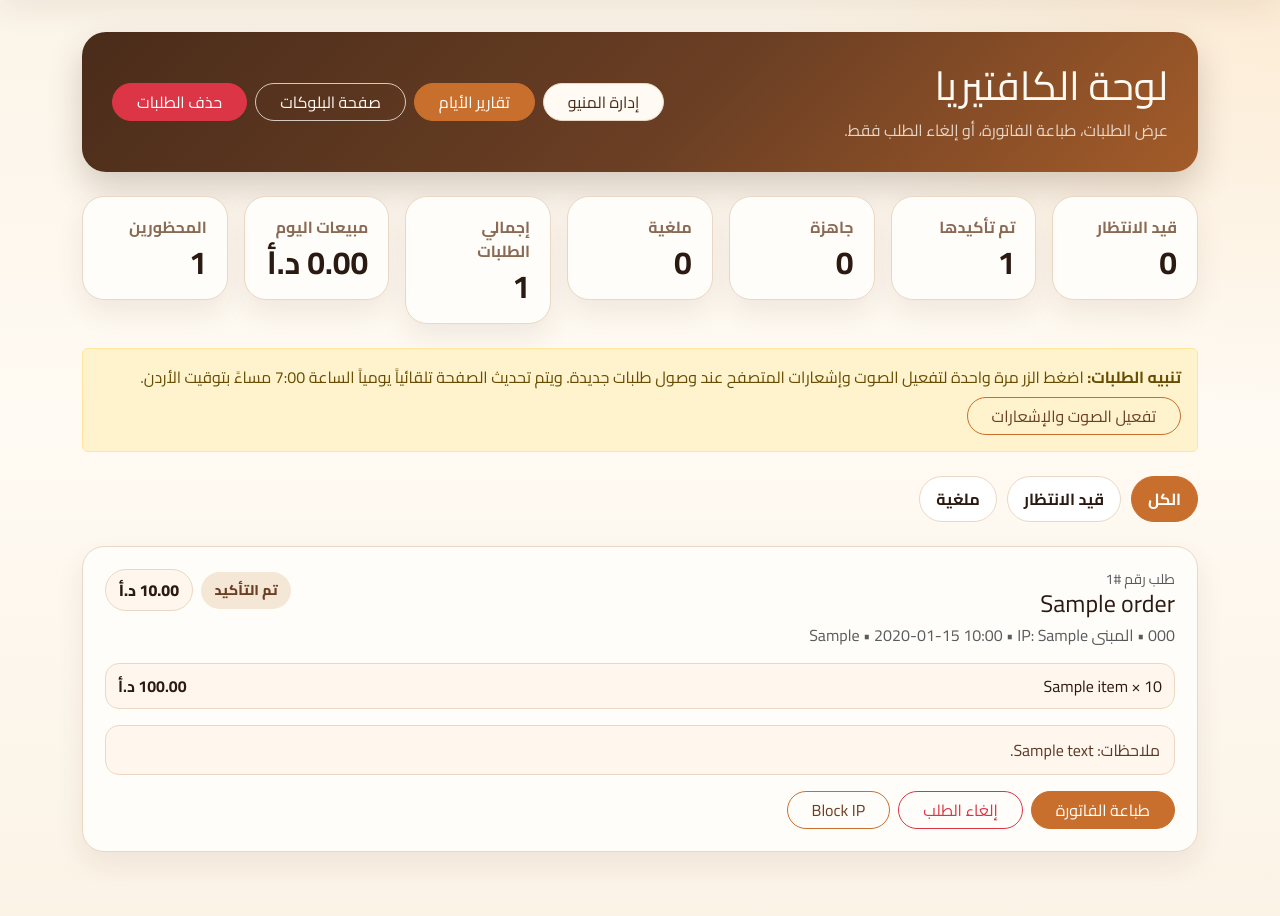
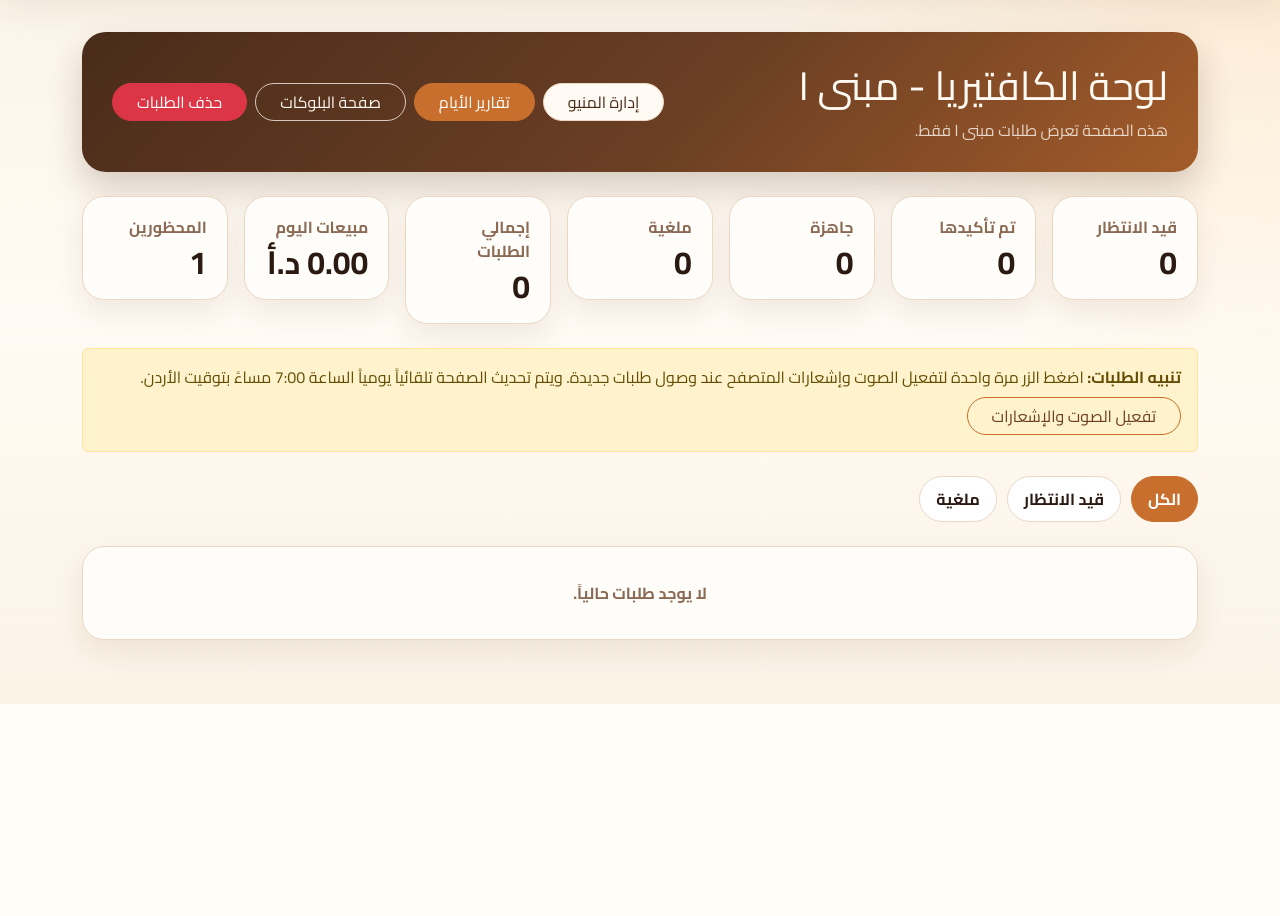
Before and after one commit to yousef-yasin/ArabCafe, a Flask app: page /adminarabcafeaau123/dashboard in a window 1280 px wide. Shown: the part 101-1017 px from the top of the page. After the commit the page ends 805 px from the top, so only its background shows below. Run offline with Flask 3, Linux system fonts and the light colour scheme; the visitor is signed in with stand-in values (Sample User, id 1); tables that the repository leaves empty hold one stand-in row (values such as "Sample post"); some libraries are stand-ins or nearby versions.

Commit message:
Add files via upload

```diff
--- a/cafeteria_db_ready/app.py
+++ b/cafeteria_db_ready/app.py
@@ -149,8 +149,23 @@ def admin_required(func_):
     def wrapper(*args, **kwargs):
         if not session.get('admin_id'):
             return redirect(url_for('admin_login'))
+        # لو الجلسة قديمة وما فيها مبنى، نخليه I افتراضياً.
+        if session.get('admin_building') not in {'I', 'B'}:
+            session['admin_building'] = 'I'
         return func_(*args, **kwargs)
     return wrapper
+
+
+def current_admin_building():
+    return session.get('admin_building') if session.get('admin_building') in {'I', 'B'} else 'I'
+
+
+def building_orders_query():
+    return Order.query.filter_by(building=current_admin_building())
+
+
+def get_order_for_current_building(order_id):
+    return Order.query.filter_by(id=order_id, building=current_admin_building()).first_or_404()
 
 
 def _format_receipt_lines(order):
@@ -471,7 +486,7 @@ def seed_data():
 def admin_orders_partial():
     status_filter = request.args.get("status", "all")
 
-    query = Order.query.order_by(Order.created_at.desc())
+    query = building_orders_query().order_by(Order.created_at.desc())
 
     if status_filter != "all":
         query = query.filter_by(status=status_filter)
@@ -483,12 +498,14 @@ def admin_orders_partial():
 @app.route(f'/{ADMIN_SECRET_PATH}/orders_meta')
 @admin_required
 def admin_orders_meta():
-    latest_order = Order.query.order_by(Order.created_at.desc()).first()
+    query = building_orders_query()
+    latest_order = query.order_by(Order.created_at.desc()).first()
     return jsonify({
         'latest_order_id': latest_order.id if latest_order else 0,
-        'pending_count': Order.query.filter_by(status='pending').count(),
-        'confirmed_count': Order.query.filter_by(status='confirmed').count(),
-        'ready_count': Order.query.filter_by(status='ready').count()
+        'pending_count': building_orders_query().filter_by(status='pending').count(),
+        'confirmed_count': building_orders_query().filter_by(status='confirmed').count(),
+        'ready_count': building_orders_query().filter_by(status='ready').count(),
+        'building': current_admin_building()
     })
 def get_upload_blob(file_storage):
     if not file_storage or not file_storage.filename:
@@ -619,11 +636,16 @@ def admin_login():
     if request.method == 'POST':
         username = request.form.get('username', '').strip()
         password = request.form.get('password', '')
+        building = request.form.get('building', '').strip().upper()
+        if building not in {'I', 'B'}:
+            flash('اختاري مبنى I أو B قبل تسجيل الدخول.', 'danger')
+            return render_template('admin_login.html')
         admin = Admin.query.filter_by(username=username).first()
         if admin and check_password_hash(admin.password_hash, password):
             session['admin_id'] = admin.id
             session['admin_username'] = admin.username
-            flash('تم تسجيل الدخول بنجاح.', 'success')
+            session['admin_building'] = building
+            flash(f'تم تسجيل الدخول بنجاح لمبنى {building}.', 'success')
             return redirect(url_for('admin_dashboard'))
         flash('بيانات الدخول غير صحيحة.', 'danger')
     return render_template('admin_login.html')
@@ -640,30 +662,33 @@ def admin_logout():
 @admin_required
 def admin_dashboard():
     status = request.args.get('status')
-    query = Order.query.order_by(Order.created_at.desc())
+    building = current_admin_building()
+    query = building_orders_query().order_by(Order.created_at.desc())
     if status:
         query = query.filter_by(status=status)
     orders = query.all()
+    stats_query = building_orders_query()
     stats = {
-        'pending': Order.query.filter_by(status='pending').count(),
-        'confirmed': Order.query.filter_by(status='confirmed').count(),
-        'ready': Order.query.filter_by(status='ready').count(),
-        'cancelled': Order.query.filter_by(status='cancelled').count(),
-        'total_orders': Order.query.count(),
+        'pending': building_orders_query().filter_by(status='pending').count(),
+        'confirmed': building_orders_query().filter_by(status='confirmed').count(),
+        'ready': building_orders_query().filter_by(status='ready').count(),
+        'cancelled': building_orders_query().filter_by(status='cancelled').count(),
+        'total_orders': stats_query.count(),
         'blocked_users': BlockedUser.query.count(),
         'sales_today': round(
             db.session.query(func.coalesce(func.sum(Order.total), 0.0))
+            .filter(Order.building == building)
             .filter(func.date(Order.created_at) == jordan_now().date().isoformat())
             .scalar() or 0.0, 2
         )
     }
-    return render_template('admin_dashboard.html', orders=orders, stats=stats, active_status=status)
+    return render_template('admin_dashboard.html', orders=orders, stats=stats, active_status=status, admin_building=building)
 
 
 @app.route(f'/{ADMIN_SECRET_PATH}/reports')
 @admin_required
 def reports():
-    daily_orders = Order.query.filter(Order.status != 'cancelled').order_by(Order.created_at.desc()).all()
+    daily_orders = building_orders_query().filter(Order.status != 'cancelled').order_by(Order.created_at.desc()).all()
     grouped = defaultdict(list)
     for order in daily_orders:
         day = order.created_at.strftime('%Y-%m-%d')
@@ -686,7 +711,7 @@ def reports():
 @app.route(f'/{ADMIN_SECRET_PATH}/order/<int:order_id>/confirm', methods=['POST'])
 @admin_required
 def confirm_order(order_id):
-    order = Order.query.get_or_404(order_id)
+    order = get_order_for_current_building(order_id)
     order.status = 'confirmed'
     order.confirmed_at = jordan_now()
     db.session.commit()
@@ -696,7 +721,7 @@ def confirm_order(order_id):
 @app.route(f'/{ADMIN_SECRET_PATH}/order/<int:order_id>/ready', methods=['POST'])
 @admin_required
 def ready_order(order_id):
-    order = Order.query.get_or_404(order_id)
+    order = get_order_for_current_building(order_id)
     order.status = 'ready'
     order.ready_at = jordan_now()
     db.session.commit()
@@ -707,7 +732,7 @@ def ready_order(order_id):
 @app.route(f'/{ADMIN_SECRET_PATH}/order/<int:order_id>/cancel', methods=['POST'])
 @admin_required
 def cancel_order(order_id):
-    order = Order.query.get_or_404(order_id)
+    order = get_order_for_current_building(order_id)
     order.status = 'cancelled'
     db.session.commit()
     flash(f'تم إلغاء الطلب رقم #{order.id}', 'warning')
@@ -717,8 +742,9 @@ def cancel_order(order_id):
 @app.route(f'/{ADMIN_SECRET_PATH}/orders/delete-all', methods=['POST'])
 @admin_required
 def delete_all_orders():
-    deleted_items = OrderItem.query.delete()
-    deleted_orders = Order.query.delete()
+    order_ids = [order.id for order in building_orders_query().all()]
+    deleted_items = OrderItem.query.filter(OrderItem.order_id.in_(order_ids)).delete(synchronize_session=False) if order_ids else 0
+    deleted_orders = Order.query.filter(Order.id.in_(order_ids)).delete(synchronize_session=False) if order_ids else 0
     db.session.commit()
     flash(f'تم حذف جميع الطلبات ({deleted_orders}) وكل العناصر التابعة إلها ({deleted_items}).', 'warning')
     return redirect(url_for('admin_dashboard'))
@@ -734,7 +760,7 @@ def blocked_users():
 @app.route(f'/{ADMIN_SECRET_PATH}/order/<int:order_id>/block', methods=['POST'])
 @admin_required
 def block_order_user(order_id):
-    order = Order.query.get_or_404(order_id)
+    order = get_order_for_current_building(order_id)
     ip_address = normalize_ip(order.customer_ip or request.form.get('ip_address', ''))
     reason = request.form.get('reason', '').strip()
 
@@ -929,7 +955,7 @@ def delete_menu_item(item_id):
 @app.route('/receipt/<int:order_id>')
 @admin_required
 def print_receipt(order_id):
-    order = Order.query.get_or_404(order_id)
+    order = get_order_for_current_building(order_id)
 
     # عند ضغط زر طباعة الفاتورة نعتبر الطلب موافَق/مؤكد عليه مباشرة،
     # حتى لو كانت الطابعة غير متصلة أو الطباعة الشبكية فشلت.
--- a/cafeteria_db_ready/templates/admin_dashboard.html
+++ b/cafeteria_db_ready/templates/admin_dashboard.html
@@ -4,8 +4,8 @@
 <div class="container py-3">
   <div class="dashboard-hero mb-4">
     <div>
-      <h1 class="mb-2">لوحة الكافتيريا</h1>
-      <p class="mb-0 text-white-50">عرض الطلبات، طباعة الفاتورة، أو إلغاء الطلب فقط.</p>
+      <h1 class="mb-2">لوحة الكافتيريا - مبنى {{ admin_building }}</h1>
+      <p class="mb-0 text-white-50">هذه الصفحة تعرض طلبات مبنى {{ admin_building }} فقط.</p>
     </div>
     <div class="d-flex flex-wrap gap-2">
       <a href="{{ url_for('manage_menu') }}" class="btn btn-light rounded-pill px-4">إدارة المنيو</a>
@@ -48,7 +48,7 @@
 
 {% block scripts %}
 <script>
-  const STORAGE_KEY = "cafeteria_seen_order_ids";
+  const STORAGE_KEY = "cafeteria_seen_order_ids_{{ admin_building }}";
   const ALERTS_KEY = "cafeteria_alerts_enabled";
   const DEFAULT_TITLE = document.title;
   const ADMIN_DASHBOARD_URL = "{{ url_for('admin_dashboard') }}";
--- a/cafeteria_db_ready/templates/base.html
+++ b/cafeteria_db_ready/templates/base.html
@@ -53,7 +53,7 @@
   <script>
     (function () {
       const ALERTS_KEY = "cafeteria_alerts_enabled";
-      const LAST_ORDER_KEY = "cafeteria_last_seen_order_id";
+      const LAST_ORDER_KEY = "cafeteria_last_seen_order_id_{{ session.get('admin_building', 'I') }}";
       const ADMIN_DASHBOARD_URL = "{{ url_for('admin_dashboard') }}";
       const ADMIN_DASHBOARD_ABS_URL = "{{ url_for('admin_dashboard', _external=True) }}";
       const META_URL = "{{ url_for('admin_orders_meta') }}";
@@ -117,7 +117,7 @@
         const ok = await requestNotifications();
         if (!ok) return;
 
-        const body = 'وصل طلب جديد للكافتيريا';
+        const body = 'وصل طلب جديد لمبنى {{ session.get('admin_building', 'I') }}';
         const data = {
           body,
           tag: `cafeteria-order-${orderId}`,
```
Also changed, not shown: cafeteria_db_ready/templates/admin_login.html (+9 -0 lines).
